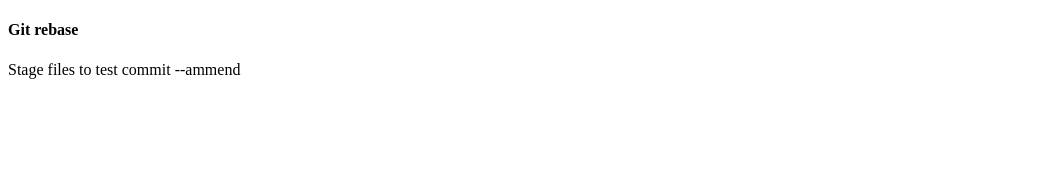
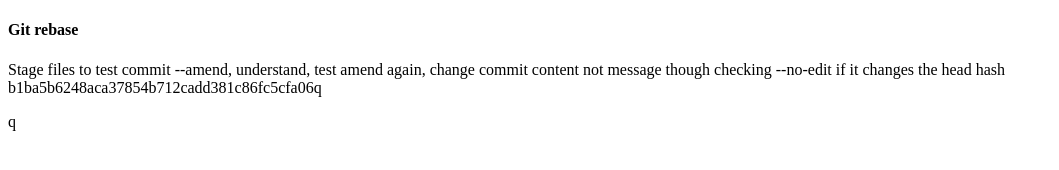
Before and after one commit to Teebo/rebase-practice, a website: page index.html in a window 1280 px wide. Shown: the whole page, without its empty margins (0-1059 px from the left). Drawn offline with Linux system fonts and the light colour scheme.

Commit message:
Understood amend

```diff
--- a/index.html
+++ b/index.html
@@ -6,8 +6,10 @@
 </head>
 <body>
 <h4>Git rebase</h4>
-<p>Stage files to test commit --ammend</p>
+<p>Stage files to test commit --amend, understand, test amend again, change commit content not message though
+ checking --no-edit if it changes the head hash b1ba5b6248aca37854b712cadd381c86fc5cfa06q
+</p>
 
 <script src="script.js"></script>
 </body>
-</html>
+</html>q
```
